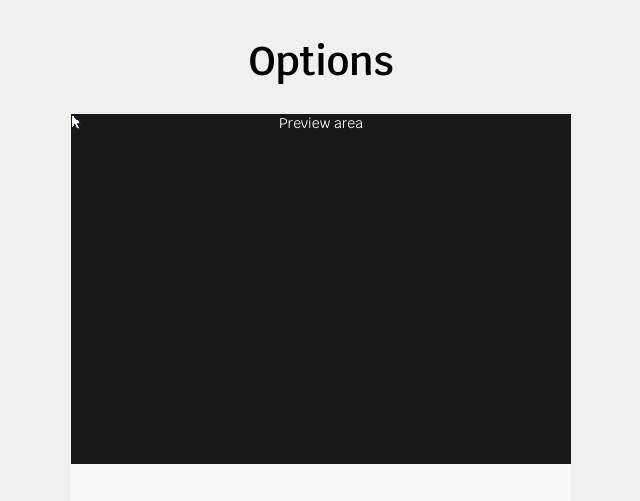
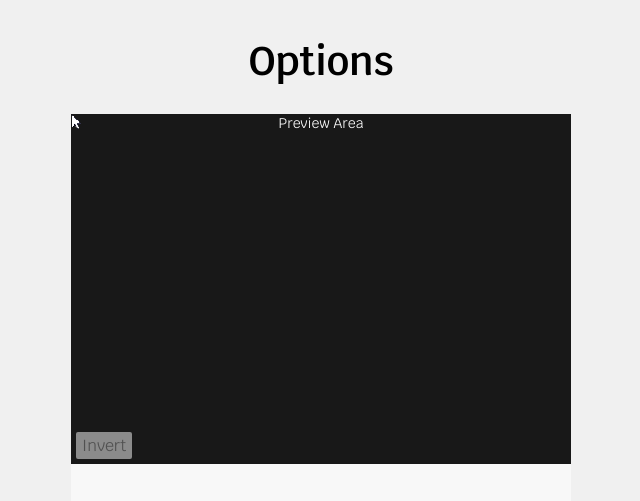
Before and after one commit to covector/cursor-motion-blur, a browser extension: page options.html in a window 1280 px wide. Shown: the top 501 px of the page, without its empty margins (319-959 px from the left). Drawn offline with Linux system fonts and the light colour scheme.

Commit message:
preview area invert bg color in options page

```diff
--- a/options.css
+++ b/options.css
@@ -54,6 +54,10 @@ div.vert {
     cursor: pointer;
     font-family: inherit;
     font-weight: inherit;
+    transition: background-color 0.2s;
+}
+.reset:hover {
+    background-color: rgb(182, 79, 79);
 }
 .title {
     margin-bottom: 20px;
@@ -67,22 +71,71 @@ div.vert {
     cursor: pointer;
     font-family: inherit;
     font-weight: inherit;
+    transition: background-color 0.2s;
+}
+.save:hover {
+    background-color: rgb(77, 179, 99);
 }
 div#testing {
     position: relative;
     margin-bottom: 40px;
     width: 500px;
     height: 350px;
-    background-color: rgb(24, 24, 24);
     font-family: inherit;
     font-weight: inherit;
     font-size: 14px;
     color: white;
     text-align: center;
+    transition: background-color 0.2s;
 }
-
+div#testing.dark {
+    background-color: rgb(24, 24, 24);
+}
+div#testing.light {
+    background-color: rgb(251, 251, 251);
+}
+div.overlay {
+    height: 100%;
+    display: flex;
+    flex-direction: column;
+    justify-content: space-between;
+}
+div#previewArea {
+    transition: color 0.2s;
+}
+div#previewArea.light {
+    color: rgb(24, 24, 24);
+}
+div#previewArea.dark {
+    color: rgb(251, 251, 251);
+}
+#invert {
+    margin-bottom: 5px;
+    margin-left: 5px;
+    padding: 3px;
+    width: 50px;
+    border-radius: 2px;
+    font-size: 16px;
+    cursor: pointer;
+    user-select: none;
+    transition: background-color 0.2s, color 0.2s;
+}
+#invert.dark {
+    background-color: rgba(251, 251, 251, 0.507);
+    color:rgb(24, 24, 24, 0.507);
+}
+#invert.dark:hover {
+    background-color: rgba(251, 251, 251, 0.788);
+}
+#invert.light {
+    background-color: rgb(24, 24, 24, 0.507);
+    color: rgba(251, 251, 251, 0.507);
+}
+#invert.light:hover {
+    background-color: rgb(24, 24, 24, 0.788);
+}
 .moblur-ext_nocursor {
-    cursor: none;
+    cursor: none !important;
 }
 
 #moblur-ext_cursors-container {
--- a/options.html
+++ b/options.html
@@ -14,7 +14,12 @@
 <body>
     <h1>Options</h1>
     <form>
-        <div id="testing">Preview area</div>
+        <div id="testing">
+            <div class="overlay">
+                <div id="previewArea">Preview Area</div>
+                <div id="invert">Invert</div>
+            </div>
+        </div>
         <div class="vert">
             <label class="title" for="img">Cursor image</label>
             <input class="input" type="file" name="img" id="img">
--- a/options.js
+++ b/options.js
@@ -65,6 +65,7 @@ function initValues() {
         }
         initImg(pref["img"] ?? defaultVal["img"]);
         updateArea();
+        setBG();
     });
 }
 
@@ -188,6 +189,26 @@ function initEventListener() {
     $("#img").on("change", ()=>setImg("img"));
     $("#img_button").on("click", ()=>resetImg("img"));
     $("#save_button").on("click", ()=>save());
+    $("#invert").on("click", toggleBG);
+}
+
+let darkMode = true;
+function toggleBG() {
+    darkMode = !darkMode;
+    setBG();
+}
+
+function setBG() {
+    if (darkMode) {
+        $("#invert").removeClass("light").addClass("dark");
+        $("#testing").removeClass("light").addClass("dark");
+        $("#previewArea").removeClass("light").addClass("dark");
+    }
+    else {
+        $("#invert").removeClass("dark").addClass("light");
+        $("#testing").removeClass("dark").addClass("light");
+        $("#previewArea").removeClass("dark").addClass("light");
+    }
 }
 
 function init() {
--- a/testarea.js
+++ b/testarea.js
@@ -1,4 +1,4 @@
-let samples, delay, duration, opacity, width, tradeoff, img;
+let samples, delay, duration, opacity, width, tradeoff, forcehide, img;
 
 function setConst () {
     samples = parseInt($("#samples").val());
@@ -7,6 +7,7 @@ function setConst () {
     opacity = parseFloat($("#opacity").val());
     width = $("#width").val();
     tradeoff = $("#tradeoff").prop("checked");
+    forcehide = $("#forcehide").prop("checked");
     img = $("#preview").attr("src");
 }
 
@@ -41,6 +42,12 @@ function initNoCursor() {
         $(".moblur-ext_cursor").first().css("opacity", opacity);
         $("#testing").removeClass("moblur-ext_nocursor");
     }
+    if (tradeoff && forcehide) {
+        $("#invert").addClass("moblur-ext_nocursor");
+    }
+    else {
+        $("#invert").removeClass("moblur-ext_nocursor");
+    }
 }
 
 function resetArea() {
```
